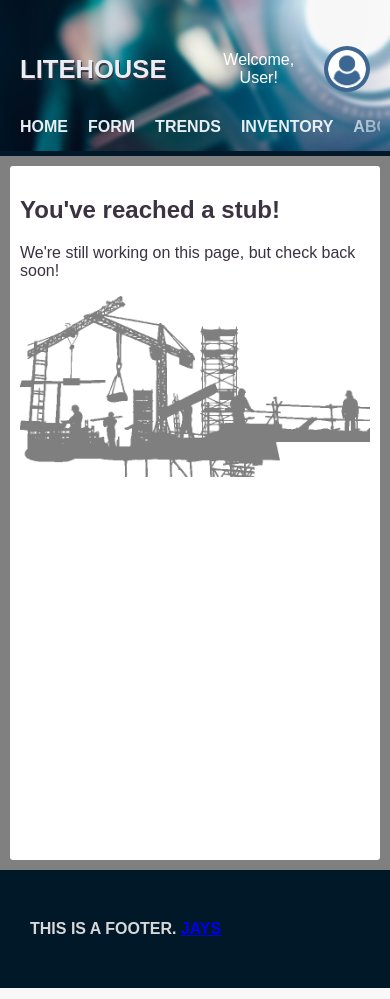
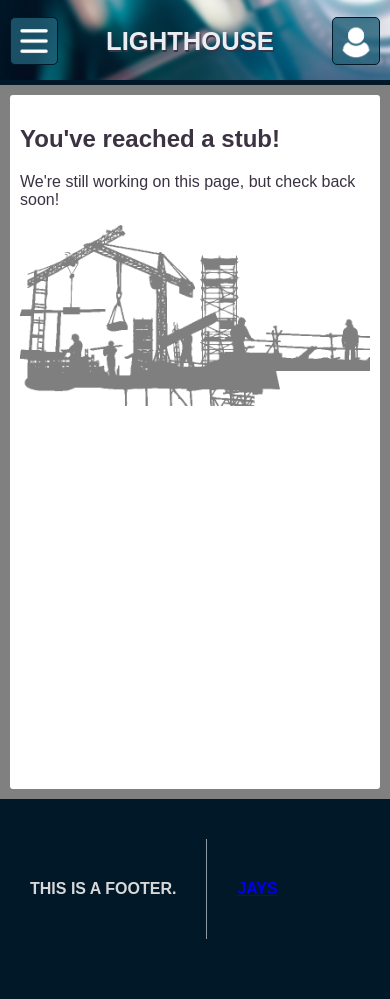
Before and after one commit to Nmans01/cs341-project, a PHP site: page /stub.php in a window 390 px wide. Run offline with PHP 8.4, Linux system fonts and the light colour scheme.

Commit message:
Big changes for mobile view

```diff
--- a/css/style.css
+++ b/css/style.css
@@ -32,6 +32,8 @@ html {
 body {
     margin: 0px;
 }
+
+/* ================================================ HEADER ================================================ */
 header {
     background-image: url('../img/projector-blur.png');
     background-size: 180%;
@@ -58,6 +60,7 @@ header {
     margin: 5px;
 
     display: flex;
+    justify-content: space-between;
     align-items: center;
     flex-direction: row;
 }
@@ -66,23 +69,29 @@ header {
     margin: 5px;
     text-shadow: 1px 2px var(--old-lavender);
 }
-
+#menu {
+    display: none;
+}
+/* ================================================ USER BUTTON/DROP DOWN ================================================ */
 #user {
     text-shadow: .5px 1px var(--old-lavender);
-    padding: 5px;
-    padding-left: 10px;
-    margin-left: auto;
+    padding: 5px 10px;
     border-radius: 6px;
+}
+.icon {
+    border-radius: 23px;
+    background-color: #3c6792;
 
+    padding: 4px;
+    width: 38px;
+    background-color: rgba(33, 96, 119,.8) /*var(--blue-sapphire)*/;
+}
+#welcome {
+    margin-right:  10px;
+}
+#user > a {
     display: flex;
     align-items: center;
-}
-#user > img {
-    margin-left:  3px;
-    padding: 4px;
-    border-radius: 23px;
-    width: 38px;
-    background-color: #3c6792;
 }
 #user:hover {
     background-color: rgba(63, 49, 71, 0.5);
@@ -91,79 +100,12 @@ header {
     color: rgb(196, 174, 211);
     text-shadow: none;
 }
-nav {
-    margin-left: 5px;
-
-    display: flex;
-    justify-content: left;
-    align-items: center;
-    flex-direction: row;
-}
 a#user {
     color: inherit;
     text-decoration: none;
 }
 
-nav > * {
-    padding: 5px;
-    text-decoration: none;
-    color: inherit;
-    border-radius: 3px;
-    margin-right: 10px;
-}
-nav > *:hover {
-    background-color: rgba(63, 49, 71, 0.5);
-    box-shadow: inset 2px 2px 2px rgb(79, 82, 85),
-                inset -1px -1px 2px rgb(116, 121, 126);
-    color: rgb(196, 174, 211);
-}
 
-footer {
-    background-color: #001828ff;
-    padding: 50px 30px;
-    margin: 0px;
-    margin-top: 10px;
-
-    color: rgb(216, 216, 216);
-    text-transform: uppercase;
-    font-weight: bold;
-}
-#main {
-    margin:10px;
-    min-height: calc(100vh - 170px);
-
-    background-color: white;
-    color: var(--old-lavender);
-    border-radius: 3px;
-    padding: 10px;
-}
-
-/* Style for smaller screens */
-@media screen and (max-width: 710px) {
-    #title > h1 {
-        font-size: 160%;
-    }
-
-    #user > div {
-        display: none;
-    }
-
-    nav {
-        overflow-x: scroll;
-        -webkit-mask-image: -webkit-linear-gradient(left, rgba(0,0,0,1) 0% 87%,rgba(0,0,0,.5) 100%);
-    }
-
-    #hide-when-small {
-        display: none;
-    }
-}
-
-#stub {
-    max-width: 100%;
-    opacity: .5;
-    position: relative;
-    z-index: 2;
-}
 .dropdown {
     position: relative;
     display: inline-block;
@@ -185,9 +127,137 @@ footer {
 .dropbtn {
     background-color: transparent;
     color: white;
-    padding: 16px;
+    padding: 10px 0px;
     font-size: 16px;
     border: none;
 }
 .dropdown-content a:hover {background-color: #ddd;}
 .dropdown:hover .dropdown-content {display: block;}
+
+/* ================================================ NAV BAR ================================================ */
+
+nav {
+    margin-left: 5px;
+
+    display: flex;
+    justify-content: left;
+    align-items: center;
+    flex-direction: row;
+}
+nav > * {
+    padding: 5px;
+    text-decoration: none;
+    color: inherit;
+    border-radius: 3px;
+    margin-right: 10px;
+}
+nav > *:hover {
+    background-color: rgba(63, 49, 71, 0.5);
+    box-shadow: inset 2px 2px 2px rgb(79, 82, 85),
+                inset -1px -1px 2px rgb(116, 121, 126);
+    color: rgb(196, 174, 211);
+}
+
+/* ================================================ FOOTER ================================================ */
+footer {
+    min-height: 120px;
+    background-color: #001828ff;
+    padding: 30px;
+    padding-bottom: 50px;
+    margin: 0px;
+    margin-top: 10px;
+
+    display: flex;
+    flex-direction: row;
+    align-items: center;
+
+    color: rgb(216, 216, 216);
+    text-transform: uppercase;
+    font-weight: bold;
+}
+.vertical-spacer {
+    margin: 2px 30px;
+    height: 100px;
+    border-left: solid 1px var(--silver-sand);
+    opacity: .6;
+}
+
+/* ================================================ MAIN ================================================ */
+#main {
+    margin:10px;
+    min-height: calc(100vh - 170px);
+
+    background-color: white;
+    color: var(--old-lavender);
+    border-radius: 3px;
+    padding: 10px;
+}
+
+/* ================================================ Style for smaller screens ================================================ */
+@media screen and (max-width: 710px) {
+
+    #menu {
+        display: inherit;
+    }
+    .icon {
+        border-radius: 5px;
+        border: solid 1px var(--rich-black-fogra-29);
+    }
+
+    header {
+        position: fixed;
+        top: 0px;
+        width: 100%;
+
+        padding: 5px;
+        padding-top: 7px;
+    }
+    body {
+        padding-top: 85px;
+    }
+    #title > h1 {
+        font-size: 160%;
+    }
+
+    nav {
+        /*
+        overflow-x: scroll;
+        -webkit-mask-image: -webkit-linear-gradient(left, rgba(0,0,0,1) 0% 87%,rgba(0,0,0,.5) 100%);
+        */
+
+        display: none;
+        border-radius: 20px;
+        background-color: rgba(0, 0, 0,.95);
+        width: 100%;
+        height: 100%;
+        position: fixed;
+        /*top: 50px;*/
+        top: 50%;
+        left: 50%;
+        transform: translate(-50%, -50%);
+        margin: 0px;
+        padding: 20px 10px;
+        align-self: center;
+        flex-direction: column;
+        justify-content: center;
+        z-index: 1;
+
+    }
+    nav > * {
+        margin: 5px;
+        width: 80%;
+        border-bottom: solid 1px white;
+        text-align: center;
+
+    }
+
+    .hide-when-small {
+        display: none;
+    }
+}
+
+/* ================================================ Stub image ================================================ */
+#stub {
+    max-width: 100%;
+    opacity: .5;
+}
--- a/footer.php
+++ b/footer.php
@@ -1,4 +1,5 @@
 <footer>
-    this is a footer.
-    <a href='../jays/src'>Jays</a>
+    <div>this is a footer.</div>
+    <div class='vertical-spacer'></div>
+    <div><a href='../jays/src'>Jays</a></div>
 </footer>
--- a/header.php
+++ b/header.php
@@ -1,20 +1,25 @@
 <header>
     <div id="title">
-        <h1>Litehouse <span id='hide-when-small'>Podium Check</span></h1>
-        <a id="user">
-            <div class= "dropdown">
-            <button class="dropbtn">Welcome, <span id='username'>User!</span></button>
-            <img src="./img/white-user-png.png">
-                <div class="dropdown-content">
-                    <a href="login.php">Login</a>
-                    <a href="#">Logout</a>
-                </div>
+        <div id='menu' class="dropdown">
+            <a>
+                <img class='icon' src="./img/menu-white.png">
+            </a>
+        </div>
+        <h1>Lighthouse <span class='hide-when-small'>Podium Check</span></h1>
+        <div id='user' class="dropdown">
+            <a>
+                <span id='welcome' class="dropbtn hide-when-small">Welcome, <span id='username'>User!</span></span>
+                <img class='icon' src="./img/white-user-invert.png">
+            </a>
+            <div class="dropdown-content">
+                <a href="login.php">Log in</a>
+                <a href="#">Log out</a>
             </div>
-        </a>
+        </div>
     </div>
     <nav>
         <a href="index.php">Home</a>
-        <a href="form.php"><span id='hide-when-small'>Podium Check</span> Form</a>
+        <a href="form.php"><span class='hide-when-small'>Podium Check</span> Form</a>
         <a href="trends.php">Trends</a>
         <a href="inventory.php">inventory</a>
         <a href="about.php">About</a>
--- a/index.php
+++ b/index.php
@@ -1,8 +1,7 @@
 <?php //header("Location: stub.php"); ?>
 <html>
 <head>
-    <title>Stub!</title>
-    <link rel="stylesheet" href="./css/style.css">
+    <title>Litehouse</title>
     <?PHP
     require('head.php');
     ?>
--- a/stub.php
+++ b/stub.php
@@ -2,7 +2,6 @@
 
 <head>
     <title>Stub!</title>
-    <link rel="stylesheet" href="./css/style.css">
     <?PHP
     require('head.php');
     ?>
```
Also changed, not shown: js/login.js (added, +28 -0 lines), img/menu-black.png (added), img/menu-white.png (added), img/white-user-invert.png (added).
